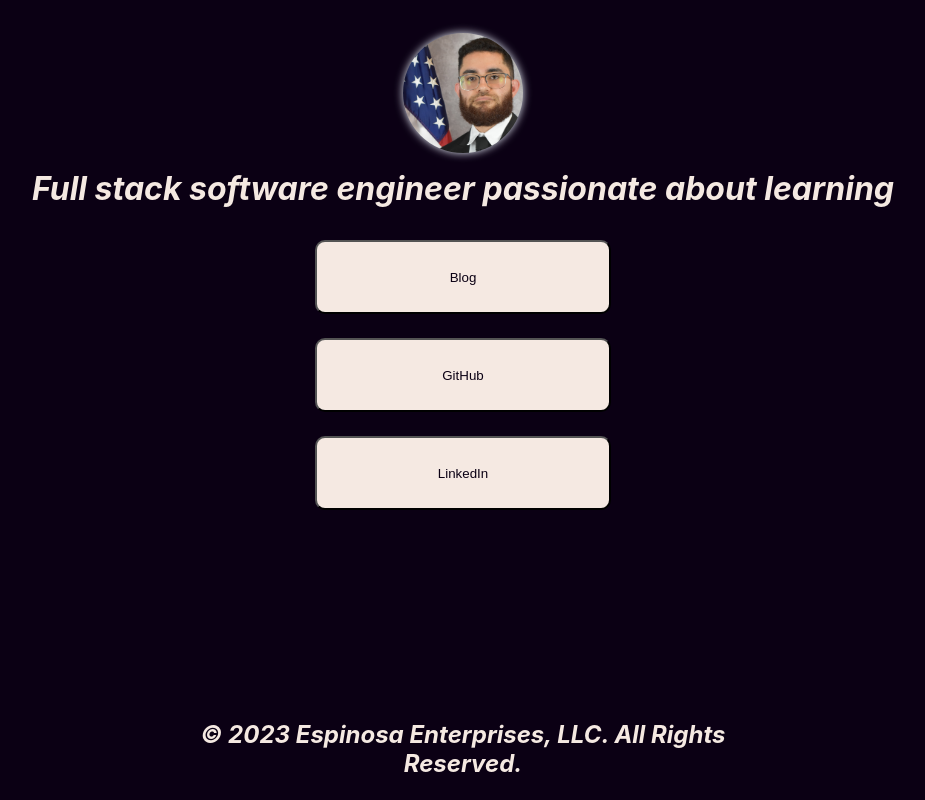
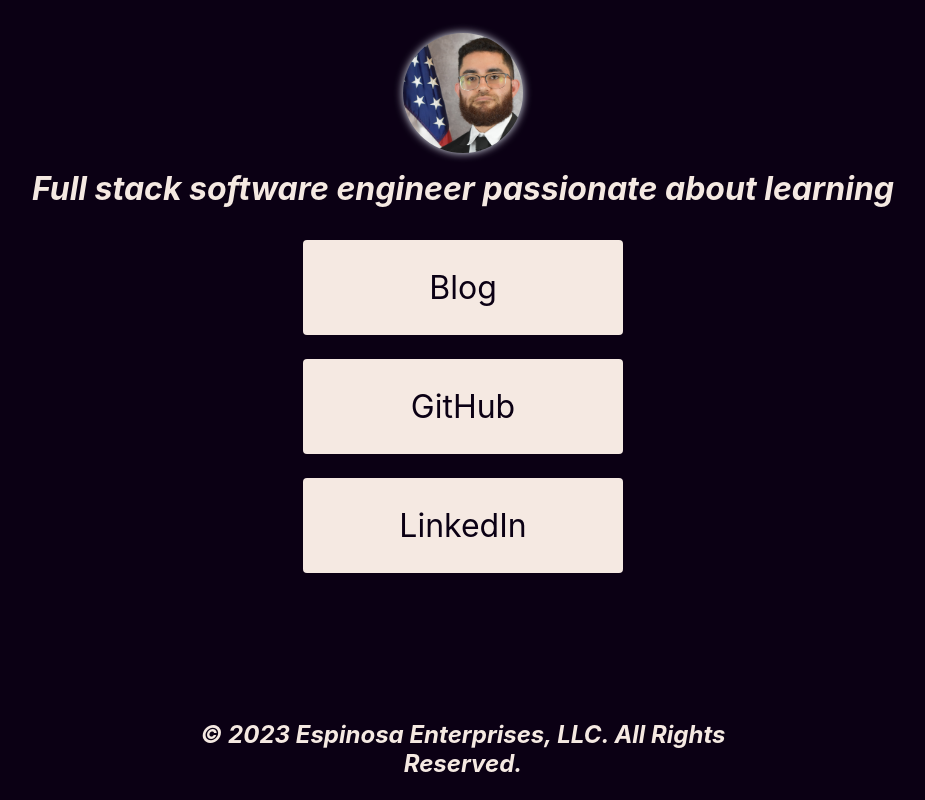
Before and after one commit to jakeEspinosa/linktreeClone, a Vue app: page / in a window 1280 px wide. Shown: the whole page, without its empty margins (177-1102 px from the left). Built offline with nearby package versions, Linux system fonts and the light colour scheme.

Commit message:
Create button-link component.

```diff
--- a/src/App.vue
+++ b/src/App.vue
@@ -1,5 +1,6 @@
 <script lang="ts" setup>
 import LinkyProfilePicture from "@/components/LinkyProfilePicture.vue";
+import LinkyButtonLink from "@/components/LinkyButtonLink.vue";
 </script>
 
 <template>
@@ -8,21 +9,9 @@ import LinkyProfilePicture from "@/components/LinkyProfilePicture.vue";
     <h1>Full stack software engineer passionate about learning</h1>
 </header>
   <main class="main">
-    <a href="https://www.jakeespinosa.com/blog" target="_blank">
-      <button>
-        Blog
-      </button>
-    </a>
-    <a href="https://github.com/jakeEspinosa" target="_blank">
-      <button>
-        GitHub
-      </button>
-    </a>
-    <a href="https://www.linkedin.com/in/jake-espinosa/" target="_blank">
-      <button>
-        LinkedIn
-      </button>
-    </a>
+    <LinkyButtonLink :label="'Blog'" :link="'https://www.jakeespinosa.com/blog'" />
+    <LinkyButtonLink :label="'GitHub'" :link="'https://github.com/jakeEspinosa'" />
+    <LinkyButtonLink :label="'LinkedIn'" :link="'https://www.linkedin.com/in/jake-espinosa/'" />
   </main>
   <footer class="footer">
     <h2>© 2023 Espinosa Enterprises, LLC. All Rights Reserved.</h2>
@@ -56,16 +45,4 @@ h1, h2 {
   font-style: italic;
   color: #f5e9e2;
 }
-
-button {
-  color: #0b0014;
-  background-color: #f5e9e2;
-  width: 40ch;
-  border-radius: 10px;
-  height: 10ch;
-}
-
-button:hover {
-  transform:scale(1.1,1.1);
-}
 </style>
--- /dev/null
+++ b/src/components/LinkyButtonLink.vue
@@ -0,0 +1,31 @@
+<script lang="ts" setup>
+const props = defineProps({
+  label: String,
+  link: String,
+});
+</script>
+
+<template>
+  <a target="_blank" :href="props.link" class="btn" role="button" >
+    {{ props.label }}
+  </a>
+</template>
+
+<style scoped>
+.btn {
+  color: #0b0014;
+  background-color: #f5e9e2;
+  display: inline-block;
+  width: 20rem;
+  padding:1.75rem 0rem;
+  font-size: xx-large;
+  text-decoration: none;
+  border: 0;
+  border-radius: 4px;
+  text-align: center;
+}
+
+.btn:hover {
+  transform:scale(1.1,1.1);
+}
+</style>
```
